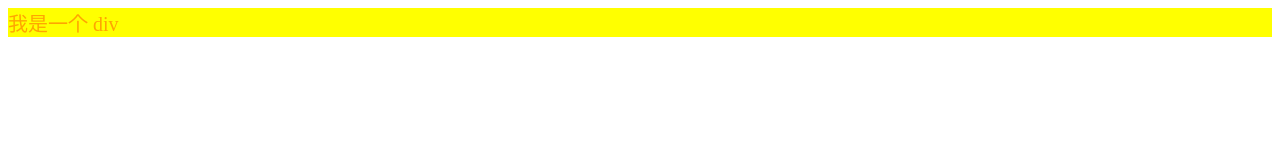
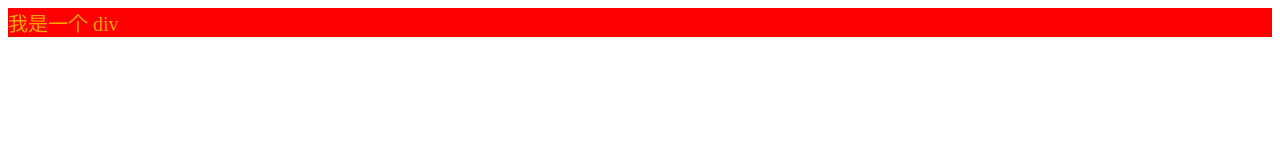
Before and after one commit to lixifun/html-css, a plain HTML site: page 02_css/11.选择器的权重.html in a window 1280 px wide. Drawn offline with Linux system fonts and the light colour scheme.

Commit message:
选择器的权重 !important

```diff
--- a/02_css/11.选择器的权重.html
+++ b/02_css/11.选择器的权重.html
@@ -8,7 +8,7 @@
 
         #box1 {
             color: orange;
-            background-color: red;
+            background-color: red !important;
         }
 
         div#box1 {
@@ -39,6 +39,8 @@
             选择器的累加不会超过其最大的数量级，类选择器再高也不会超过 id 选择器
             如果优先级计算后相同。此时则优先使用靠下的样式
 
+            可以在某一个样式的后边添加 !important, 则此时该样式会获取到最高的优先级，甚至超过内联样式
+                注意: 在开发中，慎用!
 
          */
 
@@ -54,7 +56,7 @@
 </head>
 <body>
 
-<div id="box1" class="red">我是一个 div</div>
+<div id="box1" class="red" style="background-color: orange">我是一个 div</div>
 
 </body>
 </html>
```
